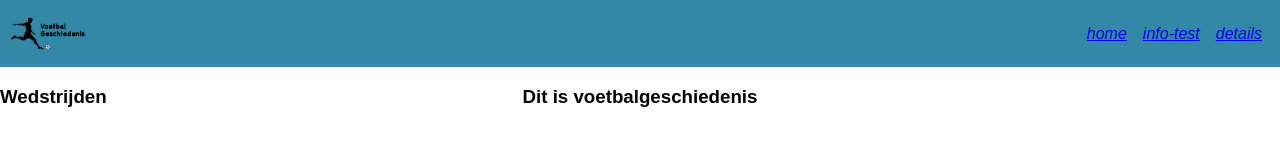
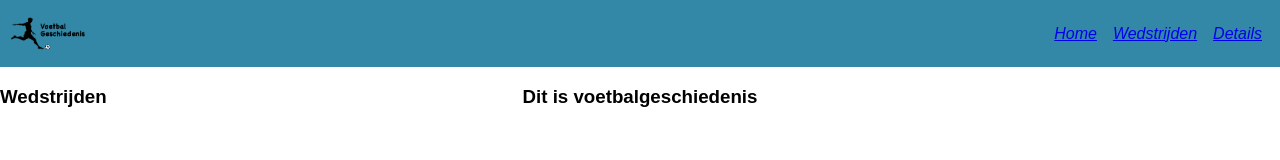
Before and after one commit to RobbertBons/Voetbalgeschiedenis, an Angular app in the folder Voetbalgeschiedenis/: page / in a window 1280 px wide. Shown: the top 160 px of the page. Built offline with nearby package versions, Linux system fonts and the light colour scheme.

Commit message:
Update nav.component.html

```diff
--- a/Voetbalgeschiedenis/src/app/nav/nav.component.html
+++ b/Voetbalgeschiedenis/src/app/nav/nav.component.html
@@ -4,17 +4,17 @@
         <ul>
             <li>
                 <a routerLink="">
-                    <i> home </i>
+                    <i> Home </i>
                 </a>
             </li>
             <li>
                 <a routerLink="info">
-                    <i> info-test </i>
+                    <i>Wedstrijden </i>
                 </a>
             </li>
             <li>
                 <a routerLink="details">
-                    <i> details  </i>
+                    <i>Details  </i>
                 </a>
             </li>
         </ul>
```
